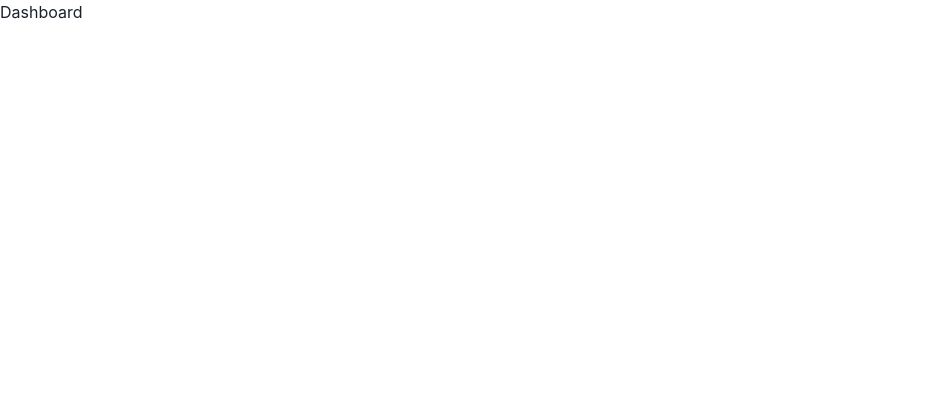
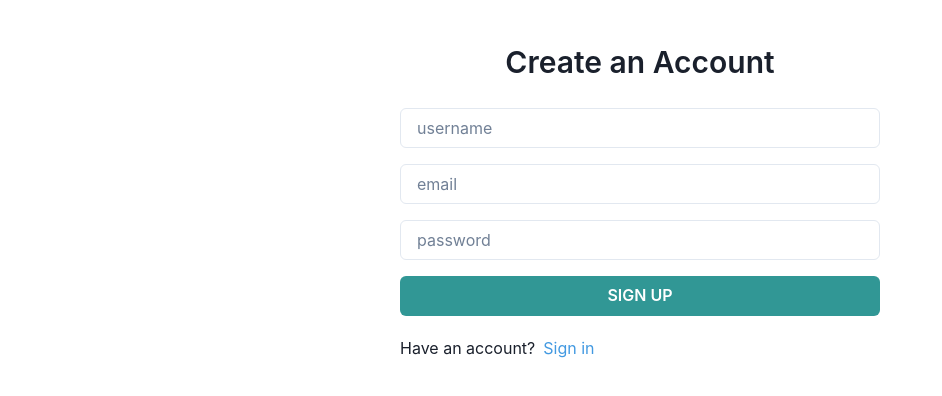
Before and after one commit to bob7185/Per_Scholas_Capstone, a React (Vite) app in the folder client/: page /signUp in a window 1280 px wide. Shown: the top 396 px of the page, without its empty margins (0-942 px from the left). Built offline with nearby package versions, Linux system fonts and the light colour scheme.

Commit message:
Created Basic form for sign up page

```diff
--- a/client/src/pages/SignUp.jsx
+++ b/client/src/pages/SignUp.jsx
@@ -1,3 +1,95 @@
+import { useForm } from "react-hook-form";
+import { Link } from "react-router-dom";
+import {
+  FormControl,
+  Input,
+  Button,
+  Text,
+  Box,
+  Flex,
+  Heading,
+  Stack,
+  FormErrorMessage,
+} from "@chakra-ui/react";
+
 export default function SignUp() {
-    return <h1>Dashboard</h1>
+  const {
+    handleSubmit,
+    register,
+    formState: { errors, isSubmitting },
+  } = useForm();
+
+  const submitForm = () => alert("Sign up succesful. You are now logged in");
+
+  return (
+    <Box p="4" maxW="lg" mx="auto">
+      <Heading
+        as="h1"
+        textAlign="center"
+        fontSize="3xl"
+        fontWeight="semibold"
+        my="7"
+      >
+        {" "}
+        Create an Account
+      </Heading>
+      <form>
+        <Stack gap="4">
+          {/* Username field input */}
+          <FormControl isInvalid={errors.username}>
+            <Input
+              id="username"
+              type="text"
+              placeholder="username"
+              {...register("username", { required: "Username is required" })}
+            />
+            <FormErrorMessage>
+              {errors.username && errors.username.message}
+            </FormErrorMessage>
+          </FormControl>
+          {/* Email input  */}
+          <FormControl isInvalid={errors.email}>
+            <Input
+              id="email"
+              type="text"
+              placeholder="email"
+              {...register("email", { required: "Email is required" })}
+            />
+            <FormErrorMessage>
+              {errors.email && errors.email.message}
+            </FormErrorMessage>
+          </FormControl>
+
+          {/* password field input */}
+          <FormControl isInvalid={errors.password}>
+            <Input
+              id="password"
+              type="password"
+              placeholder="password"
+              {...register("password", { required: "Password is required" })}
+            />
+            <FormErrorMessage>
+              {errors.password && errors.password.message}
+            </FormErrorMessage>
+          </FormControl>
+          <Button
+            type="submit"
+            isLoading={isSubmitting}
+            colorScheme="teal"
+            textTransform="uppercase"
+          >
+            Sign Up
+          </Button>
+        </Stack>
+      </form>
+      <Flex gap="2" mt="5">
+        <Text>Have an account?</Text>
+        <Link to={"/signin"}>
+          <Text as="span" color="blue.400">
+            Sign in
+          </Text>
+        </Link>
+      </Flex>
+    </Box>
+  );
 }
```
